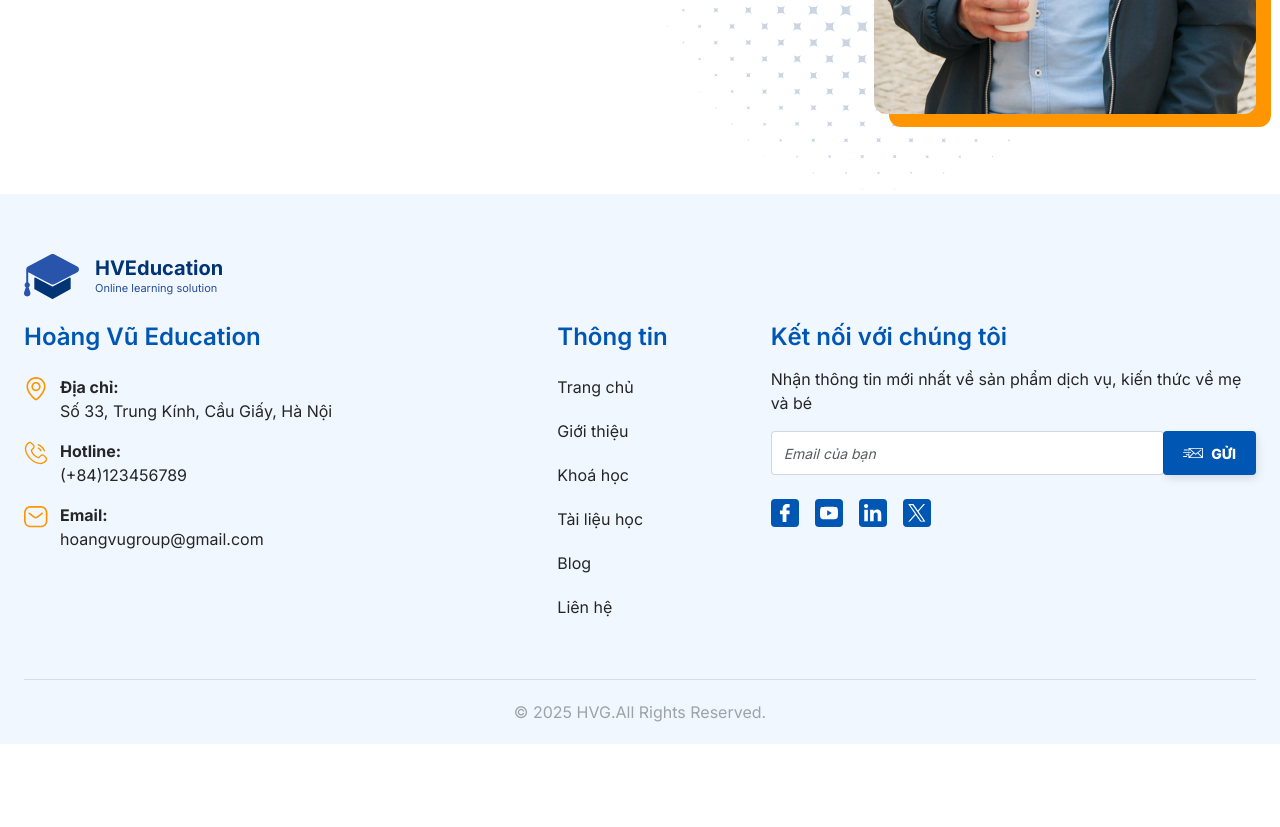
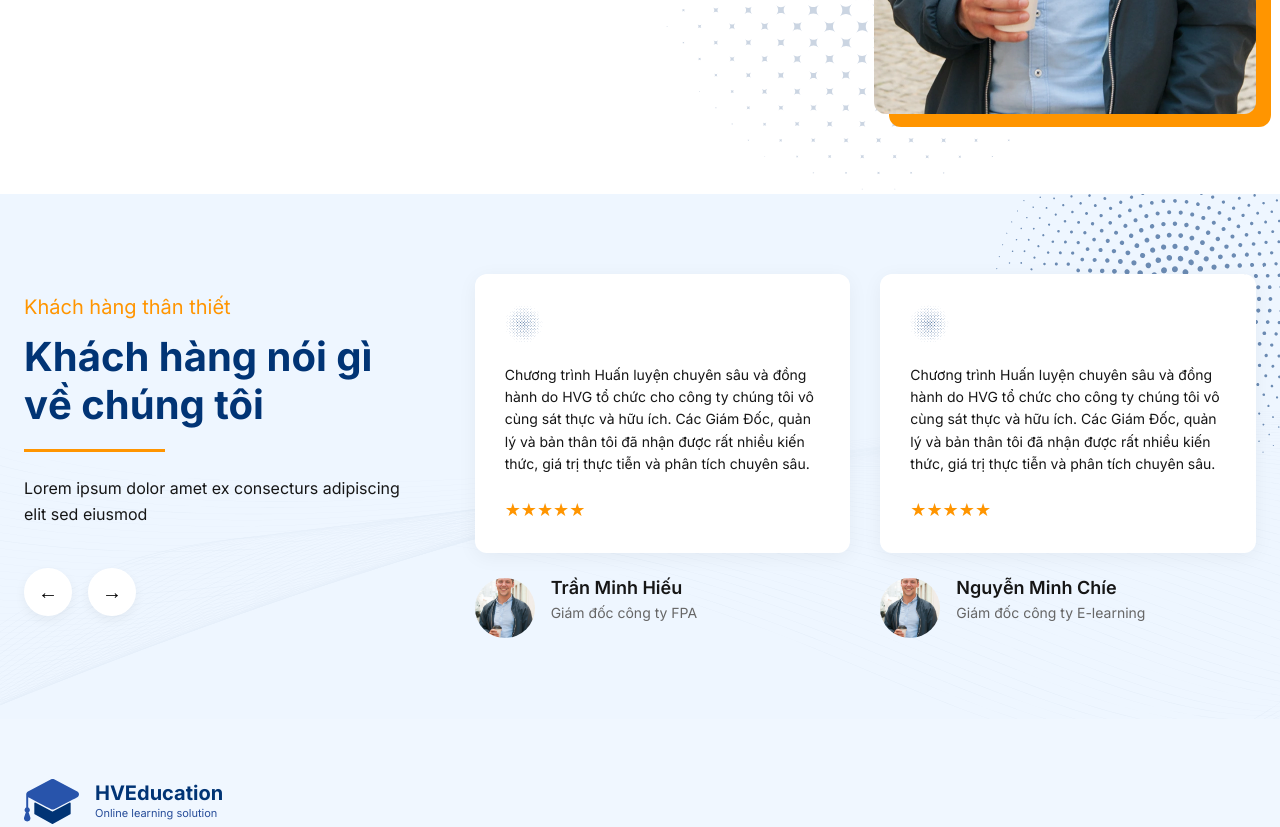
Before and after one commit to n1ml3/hveducationTrainFrontend, a plain HTML site: page index.html in a window 1280 px wide. Shown: the part 3960-4787 px from the top of the page. Before the commit the page ends 4704 px from the top, so only its background shows below. Drawn offline with nearby package versions, Linux system fonts and the light colour scheme.

Commit message:
update decor for testimonials.css

```diff
--- a/index.html
+++ b/index.html
@@ -19,6 +19,7 @@
     <link rel="stylesheet" href="styles/course.css">
     <link rel="stylesheet" href="styles/documents.css">
     <link rel="stylesheet" href="styles/expert.css">
+    <link rel="stylesheet" href="styles/testimonials.css">
     <link rel="stylesheet" href="styles/footer.css">
 
     <!-- jQuery CDN (dùng để load component) -->
@@ -456,6 +457,86 @@
             </div>
         </section>
 
+        <!-- Testimonials Section -->
+        <section class="testimonials">
+            <!-- Decoration -->
+            <img src="assets/Groupline.svg" alt="" class="testimonials-decor">
+            <img src="assets/Groupdot.svg" alt="" class="testimonials-decor2">
+
+            <div class="container-xxl px-4">
+                <div class="testimonials-container">
+
+                    <!-- Left Content -->
+                    <div class="testimonials-content">
+                        <p class="testimonials-tagline">Khách hàng thân thiết</p>
+                        <h2 class="testimonials-title">Khách hàng nói gì về chúng tôi</h2>
+                        <p class="testimonials-desc">
+                            Lorem ipsum dolor amet ex consecturs adipiscing elit sed eiusmod
+                        </p>
+
+                        <!-- Navigation Arrows -->
+                        <div class="testimonials-nav">
+                            <button class="testimonials-nav-btn" aria-label="Previous">
+                                <!-- Dùng text tạm thời nếu chưa có icon mũi tên svg -->
+                                <span style="font-size: 20px;">&larr;</span>
+                            </button>
+                            <button class="testimonials-nav-btn" aria-label="Next">
+                                <span style="font-size: 20px;">&rarr;</span>
+                            </button>
+                        </div>
+                    </div>
+
+                    <!-- Right Cards -->
+                    <div class="testimonials-cards">
+
+                        <!-- Testimonial Item 1 -->
+                        <div class="testimonial-item">
+                            <div class="testimonial-card">
+                                <img src="assets/decor.svg" alt="Logo Book Education" class="testimonial-logo">
+                                <p class="testimonial-text">
+                                    Chương trình Huấn luyện chuyên sâu và đồng hành do HVG tổ chức cho công ty chúng tôi vô cùng sát thực và hữu ích. Các Giám Đốc, quản lý và bản thân tôi đã nhận được rất nhiều kiến thức, giá trị thực tiễn và phân tích chuyên sâu.
+                                </p>
+                                <div class="testimonial-stars">
+                                    <!-- Fallback text stars -->
+                                    ★★★★★
+                                </div>
+                            </div>
+                            <div class="testimonial-user">
+                                <img src="assets/person2.webp" alt="Avatar" class="testimonial-avatar">
+                                <div class="testimonial-user-info">
+                                    <h4 class="testimonial-name">Trần Minh Hiếu</h4>
+                                    <p class="testimonial-role">Giám đốc công ty FPA</p>
+                                </div>
+                            </div>
+                        </div>
+
+                        <!-- Testimonial Item 2 -->
+                        <div class="testimonial-item">
+                            <div class="testimonial-card">
+                                <img src="assets/decor.svg" alt="Logo E-Learning" class="testimonial-logo">
+                                <p class="testimonial-text">
+                                    Chương trình Huấn luyện chuyên sâu và đồng hành do HVG tổ chức cho công ty chúng tôi vô cùng sát thực và hữu ích. Các Giám Đốc, quản lý và bản thân tôi đã nhận được rất nhiều kiến thức, giá trị thực tiễn và phân tích chuyên sâu.
+                                </p>
+                                <div class="testimonial-stars">
+                                    <!-- Fallback text stars -->
+                                    ★★★★★
+                                </div>
+                            </div>
+                            <div class="testimonial-user">
+                                <img src="assets/person2.webp" alt="Avatar" class="testimonial-avatar">
+                                <div class="testimonial-user-info">
+                                    <h4 class="testimonial-name">Nguyễn Minh Chíe</h4>
+                                    <p class="testimonial-role">Giám đốc công ty E-learning</p>
+                                </div>
+                            </div>
+                        </div>
+
+                    </div>
+
+                </div>
+            </div>
+        </section>
+
     </main>
 
     <!-- Footer Placeholder -->
--- /dev/null
+++ b/styles/testimonials.css
@@ -0,0 +1,215 @@
+/* Testimonials Section */
+.testimonials {
+    background-color: #eef6ff;
+    padding: 80px 0;
+    position: relative;
+    overflow: hidden;
+}
+
+.testimonials-decor {
+    position: absolute;
+    top: 50px;
+    right: 0;
+    z-index: 0;
+    opacity: 4%;
+    scale: 1.5;
+}
+
+.testimonials-decor2 {
+    position: absolute;
+    top: 0px;
+    right: 0;
+    z-index: 0;
+    opacity: 100%;
+    scale: 1.5;
+}
+
+.testimonials .container-xxl {
+    position: relative;
+    z-index: 1;
+}
+
+.testimonials-container {
+    display: flex;
+    align-items: center;
+    justify-content: space-between;
+    gap: 60px;
+}
+
+.testimonials-content {
+    flex: 1;
+    max-width: 400px;
+}
+
+.testimonials-tagline {
+    color: #FF9500;
+    font-size: 20px;
+    font-weight: 400;
+    margin-bottom: 16px;
+    line-height: 20px;
+}
+
+.testimonials-title {
+    color: #013475;
+    font-size: 40px;
+    font-weight: 700;
+    margin-bottom: 24px;
+    line-height: 1.2;
+}
+
+.testimonials-title::after {
+    content: '';
+    display: block;
+    width: 141px;
+    height: 3px;
+    background-color: #FF9500;
+    margin-top: 20px;
+}
+
+.testimonials-desc {
+    color: #161616;
+    font-size: 16px;
+    line-height: 1.6;
+    margin-bottom: 40px;
+}
+
+.testimonials-nav {
+    display: flex;
+    gap: 16px;
+}
+
+.testimonials-nav-btn {
+    width: 48px;
+    height: 48px;
+    border-radius: 50%;
+    background-color: #ffffff;
+    border: none;
+    display: flex;
+    align-items: center;
+    justify-content: center;
+    cursor: pointer;
+    box-shadow: 0 4px 12px rgba(0,0,0,0.05);
+    transition: transform 0.3s ease, box-shadow 0.3s ease;
+}
+
+.testimonials-nav-btn:hover {
+    transform: translateY(-2px);
+    box-shadow: 0 6px 16px rgba(0,0,0,0.1);
+}
+
+.testimonials-nav-btn img {
+    width: 24px;
+    height: 24px;
+}
+
+.testimonials-cards {
+    flex: 2;
+    display: flex;
+    gap: 30px;
+}
+
+.testimonial-item {
+    flex: 1;
+    display: flex;
+    flex-direction: column;
+    gap: 24px;
+}
+
+.testimonial-card {
+    background-color: #ffffff;
+    border-radius: 12px;
+    padding: 30px;
+    box-shadow: 0 4px 20px rgba(0,0,0,0.05);
+    flex: 1; /* Stretch if texts are different height */
+    display: flex;
+    flex-direction: column;
+}
+
+.testimonial-logo {
+    height: 40px;
+    margin-bottom: 20px;
+    object-fit: contain;
+    align-self: flex-start;
+}
+
+.testimonial-text {
+    color: #161616;
+    font-size: 14px;
+    line-height: 1.6;
+    margin-bottom: 20px;
+    flex: 1; /* Pushes stars to bottom */
+}
+
+.testimonial-stars {
+    display: flex;
+    gap: 4px;
+    color: #FF9500; /* For text-based stars fallback */
+    font-size: 18px;
+}
+
+.testimonial-stars img {
+    width: 16px;
+    height: 16px;
+}
+
+.testimonial-user {
+    display: flex;
+    align-items: center;
+    gap: 16px;
+}
+
+.testimonial-avatar {
+    width: 60px;
+    height: 60px;
+    border-radius: 50%;
+    object-fit: cover;
+}
+
+.testimonial-user-info {
+    display: flex;
+    flex-direction: column;
+}
+
+.testimonial-name {
+    color: #161616;
+    font-size: 18px;
+    font-weight: 600;
+    margin-bottom: 4px;
+}
+
+.testimonial-role {
+    color: #666666;
+    font-size: 14px;
+}
+
+/* Responsive */
+@media (max-width: 991px) {
+    .testimonials-container {
+        flex-direction: column;
+        gap: 60px;
+    }
+
+    .testimonials-content {
+        max-width: 100%;
+        text-align: center;
+    }
+
+    .testimonials-title::after {
+        margin-left: auto;
+        margin-right: auto;
+    }
+
+    .testimonials-nav {
+        justify-content: center;
+    }
+
+    .testimonials-cards {
+        width: 100%;
+    }
+}
+
+@media (max-width: 767px) {
+    .testimonials-cards {
+        flex-direction: column;
+    }
+}
```
Also changed, not shown: assets/Groupdot.svg (added), assets/Groupline.svg (added).
